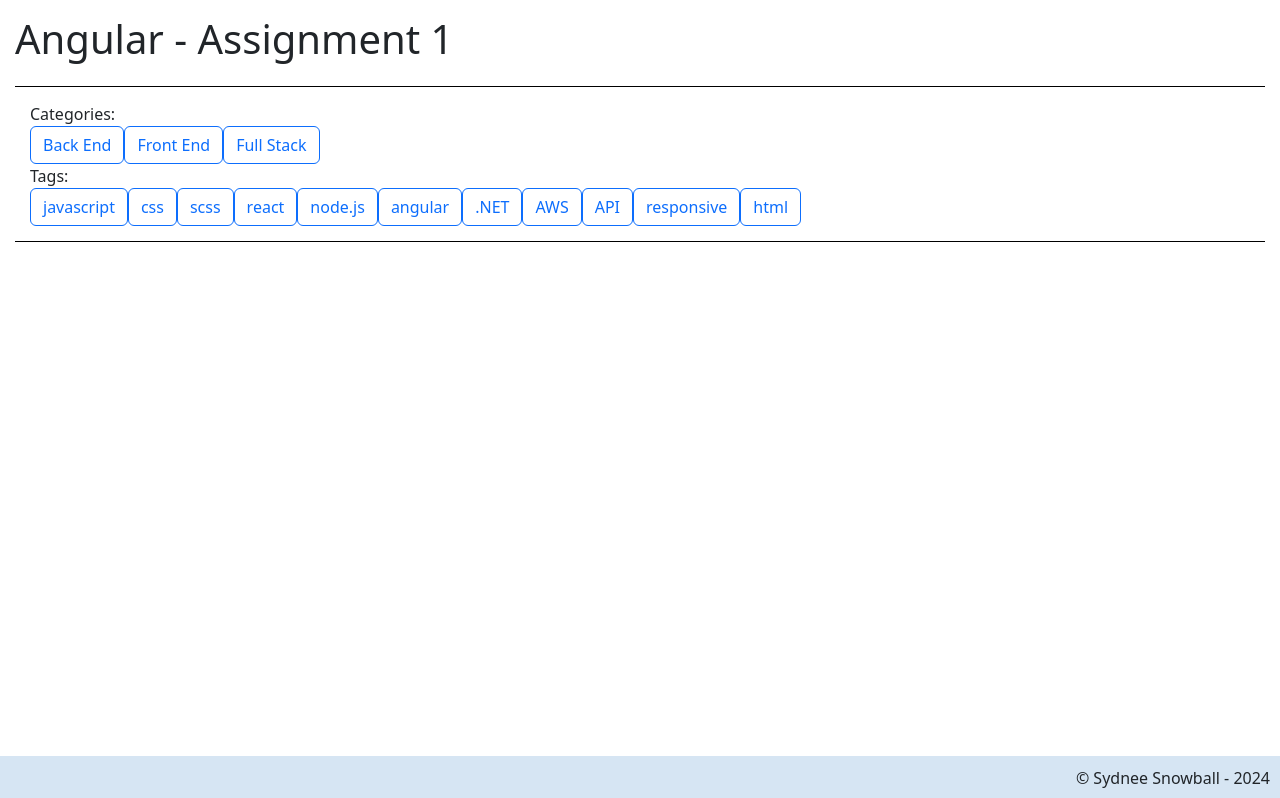
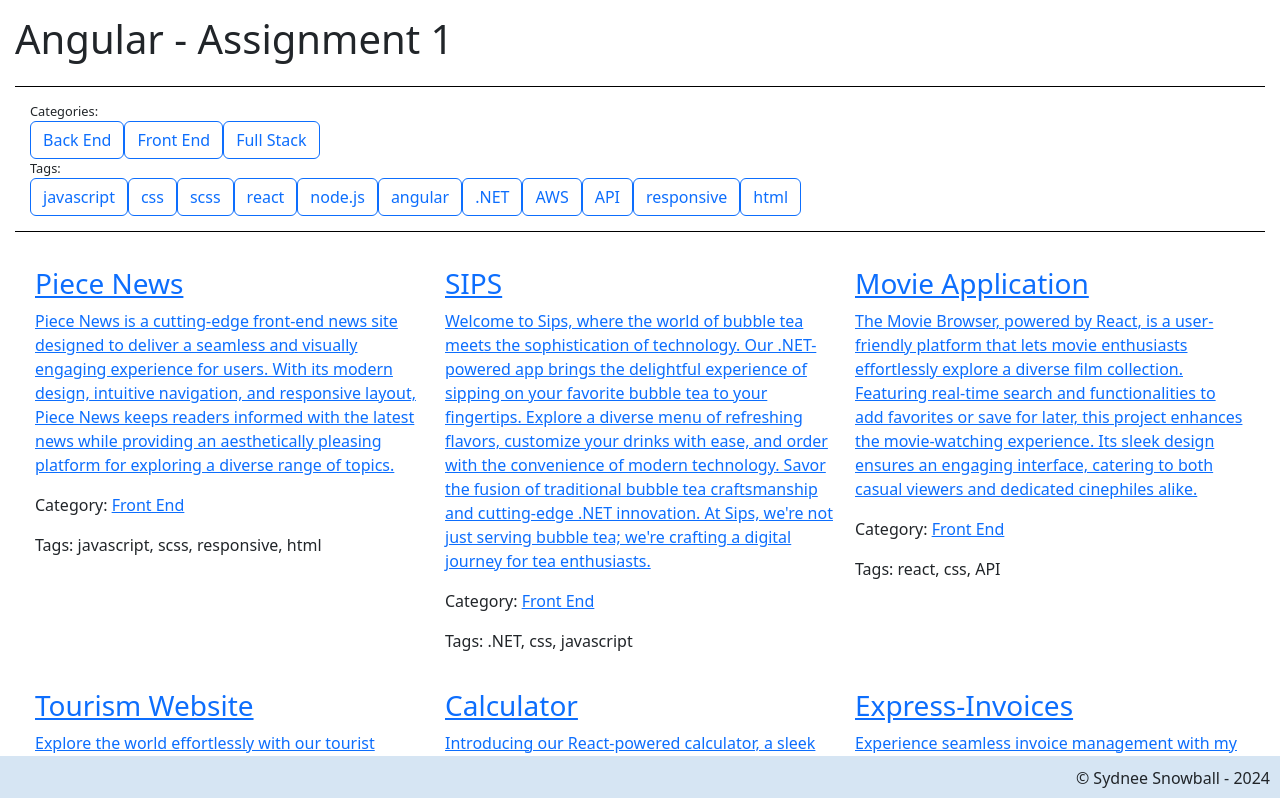
Before and after one commit to sydsnow/Angular-Project, an Angular app: page /projects in a window 1280 px wide. Before the commit this address led to /. Shown: the top 798 px of the page. Built offline with nearby package versions, Linux system fonts and the light colour scheme.

Commit message:
filters not working

```diff
--- a/src/app/app.component.html
+++ b/src/app/app.component.html
@@ -26,14 +26,24 @@
           </div>
         </div>
       </section>
-      <section class="projects-container">
+      <router-outlet></router-outlet>
+      <!-- <section class="projects-container" *ngIf="!selectedProject">
         <app-project
           [categoryFilter]="categoryFilter"
           (newCategoryFilterEvent)="setCategoryFilter($event)"
           [tagFilter]="tagFilter"
           (newTagFilterEvent)="setTagFilter($event)"
+          (newSelectedProjectEvent)="setSelectedProject($event)"
         ></app-project>
       </section>
+      <section class="project-detail-container" *ngIf="selectedProject">
+        <button (click)="clearSelectedProject()">
+          Back to list
+        </button>
+        <app-project-detail
+          [project]="selectedProject"
+        ></app-project-detail>
+      </section> -->
     </main>
     <footer>&copy; {{ author }} - {{ date.getFullYear() }}</footer>
   </div>
--- a/src/app/app.component.scss
+++ b/src/app/app.component.scss
@@ -5,7 +5,7 @@ main {
     padding: 15px;
 }
 
-#categories, #tags {
+.categories, .tags {
     font-size: 0.8em;
 }
 
@@ -68,14 +68,14 @@ header {
 #clear-button {
     margin-top: 10px;
 }
-@media (min-width: 1024px) {
-    .projects-container {
-        display: grid;
-        grid-template-columns: 1fr 1fr;
-    }
-}
-@media (min-width: 1280px) {
-    .projects-container {
-        grid-template-columns: 1fr 1fr 1fr;
-    }
-}
+// @media (min-width: 1024px) {
+//     .projects-container {
+//         display: grid;
+//         grid-template-columns: 1fr 1fr;
+//     }
+// }
+// @media (min-width: 1280px) {
+//     .projects-container {
+//         grid-template-columns: 1fr 1fr 1fr;
+//     }
+// }
--- a/src/app/app.component.ts
+++ b/src/app/app.component.ts
@@ -9,6 +9,7 @@ import { Tag } from './models/tag';
 import { CategoryComponent } from './components/category/category.component';
 import { TagComponent } from './components/tag/tag.component';
 import { ProjectComponent } from './components/project/project.component';
+import { ProjectDetailComponent } from './components/project-detail/project-detail.component';
 
 @Component({
   selector: 'app-root',
@@ -18,7 +19,8 @@ import { ProjectComponent } from './components/project/project.component';
     CommonModule,
     CategoryComponent,
     TagComponent,
-    ProjectComponent
+    ProjectComponent,
+    ProjectDetailComponent
   ],
   templateUrl: './app.component.html',
   styleUrls: ['./app.component.scss']
@@ -29,13 +31,8 @@ export class AppComponent {
   date = new Date();
   author = "Sydnee Snowball";
 
-  //categories: Category[] | undefined;
-  //projects: Project[] | undefined;
-  //tags: Tag[] | undefined;
-
   categoryFilter: Category | undefined;
   tagFilter: Tag | undefined;
-  //filteredProjects: Project[] | undefined;
 
   setCategoryFilter(category: Category) {
     this.categoryFilter = category;
@@ -50,30 +47,12 @@ export class AppComponent {
     this.tagFilter = undefined;
   }
 
-  // setCategoryFilter(category: Category): void {
-  //   if (this.categoryFilter === category) {
-  //     this.categoryFilter = undefined;
-  //   } else {
-  //     this.categoryFilter = category;
-  //   }
-  //   this.applyFilters();
-  // }
+  selectedProject?: Project;
 
-  // isCategoryFilterActive(category: Category): boolean {
-  //   return this.categoryFilter === category;
-  // }
-
-  // clearFilters(): void {
-  //   this.categoryFilter = undefined;
-  //   this.applyFilters();
-  // }
-
-  // applyFilters(): void {
-  //   // Apply filters to projects based on the category filter
-  //   this.filteredProjects = this.projects?.filter(project => {
-  //     const categoryFilterMatch = !this.categoryFilter || project.category?.id === this.categoryFilter.id;
-  //     return categoryFilterMatch;
-  //   });
-  //}
-
+  setSelectedProject (project: Project) {
+    this.selectedProject = project;
+  }
+  clearSelectedProject() {
+    this.selectedProject = undefined;
+  }
 }
--- a/src/app/app.routes.ts
+++ b/src/app/app.routes.ts
@@ -1,3 +1,9 @@
 import { Routes } from '@angular/router';
+import { ProjectComponent } from './components/project/project.component';
+import { ProjectDetailComponent } from './components/project-detail/project-detail.component';
 
-export const routes: Routes = [];
+export const routes: Routes = [
+    { path: 'projects', component: ProjectComponent, pathMatch: 'full' },
+    { path: 'projects/:id', component: ProjectDetailComponent },
+    { path: 'projects/categories/:slug', component: ProjectComponent }
+];
--- a/src/app/data/projects.ts
+++ b/src/app/data/projects.ts
@@ -6,7 +6,7 @@ export const PROJECTS: Project[] = [
     "title": "Piece News",
     "slug": "piece-news",
     "excerpt": "Piece News is a cutting-edge front-end news site designed to deliver a seamless and visually engaging experience for users. With its modern design, intuitive navigation, and responsive layout, Piece News keeps readers informed with the latest news while providing an aesthetically pleasing platform for exploring a diverse range of topics.",
-    "body": "<p>Welcome to Piece News, a dynamic front-end news site that redefines the way users interact with current events. Our platform boasts a sophisticated design, offering a visually compelling and user-friendly experience. Piece News is committed to providing an immersive and informative journey through the latest news stories. With its intuitive navigation, responsive layout, and diverse range of topics, readers can explore and engage with news content like never before. Stay connected, stay informed – Piece News is your gateway to a modern and enriched news-reading experience.</p>",
+    "body": "Welcome to Piece News, a dynamic front-end news site that redefines the way users interact with current events. Our platform boasts a sophisticated design, offering a visually compelling and user-friendly experience. Piece News is committed to providing an immersive and informative journey through the latest news stories. With its intuitive navigation, responsive layout, and diverse range of topics, readers can explore and engage with news content like never before. Stay connected, stay informed – Piece News is your gateway to a modern and enriched news-reading experience.",
     "url": null,
     "published_date": null,
     "image": null,
@@ -27,7 +27,7 @@ export const PROJECTS: Project[] = [
     "title": "SIPS",
     "slug": "sips",
     "excerpt": "Welcome to Sips, where the world of bubble tea meets the sophistication of technology. Our .NET-powered app brings the delightful experience of sipping on your favorite bubble tea to your fingertips. Explore a diverse menu of refreshing flavors, customize your drinks with ease, and order with the convenience of modern technology. Savor the fusion of traditional bubble tea craftsmanship and cutting-edge .NET innovation. At Sips, we're not just serving bubble tea; we're crafting a digital journey for tea enthusiasts.",
-    "body": "<p>Step into the world of Sips, where the ancient art of brewing tea intertwines with the precision of modern technology. Our .NET app redefines your bubble tea experience, offering a seamless blend of flavors and innovation. Navigate our menu effortlessly, personalize your drinks to perfection, and enjoy the convenience of placing your order through our intuitive app. With Sips, every sip tells a story, merging the rich tradition of bubble tea with the efficiency of .NET sophistication. Indulge in the future of tea enjoyment at Sips.</p>",
+    "body": "Step into the world of Sips, where the ancient art of brewing tea intertwines with the precision of modern technology. Our .NET app redefines your bubble tea experience, offering a seamless blend of flavors and innovation. Navigate our menu effortlessly, personalize your drinks to perfection, and enjoy the convenience of placing your order through our intuitive app. With Sips, every sip tells a story, merging the rich tradition of bubble tea with the efficiency of .NET sophistication. Indulge in the future of tea enjoyment at Sips.",
     "url": null,
     "published_date": null,
     "image": null,
@@ -47,7 +47,7 @@ export const PROJECTS: Project[] = [
     "title": "Movie Application",
     "slug": "movie-application",
     "excerpt": "The Movie Browser, powered by React, is a user-friendly platform that lets movie enthusiasts effortlessly explore a diverse film collection. Featuring real-time search and functionalities to add favorites or save for later, this project enhances the movie-watching experience. Its sleek design ensures an engaging interface, catering to both casual viewers and dedicated cinephiles alike.",
-    "body": "<p>The Movie Browser project is an innovative web application built with React, designed to provide users with a seamless and engaging experience while exploring the world of movies. Leveraging the power of React's component-based architecture, the project offers a dynamic and responsive user interface. Users can effortlessly browse through a vast collection of movies, search for specific titles, and access detailed information about each film. The project incorporates state-of-the-art design principles, ensuring an intuitive and visually appealing interface. With features such as real-time search functionality, interactive movie previews, and personalized user profiles, the Movie Browser project redefines the way users interact with and discover their favorite films. Whether you're a casual moviegoer or a cinephile, this React-based movie browser promises a user-friendly and immersive cinematic exploration.</p>",
+    "body": "The Movie Browser project is an innovative web application built with React, designed to provide users with a seamless and engaging experience while exploring the world of movies. Leveraging the power of React's component-based architecture, the project offers a dynamic and responsive user interface. Users can effortlessly browse through a vast collection of movies, search for specific titles, and access detailed information about each film. The project incorporates state-of-the-art design principles, ensuring an intuitive and visually appealing interface. With features such as real-time search functionality, interactive movie previews, and personalized user profiles, the Movie Browser project redefines the way users interact with and discover their favorite films. Whether you're a casual moviegoer or a cinephile, this React-based movie browser promises a user-friendly and immersive cinematic exploration.",
     "url": null,
     "published_date": null,
     "image": null,
@@ -65,7 +65,7 @@ export const PROJECTS: Project[] = [
     "title": "Tourism Website",
     "slug": "tourism-website",
     "excerpt": "Explore the world effortlessly with our tourist website, meticulously built on HTML and CSS for a visually stunning and responsive experience. From sandy beaches to historic landmarks, the site adapts seamlessly across devices, offering a user-friendly platform to plan your next adventure with style and accessibility.",
-    "body": "<p>Embark on a visually captivating journey with our tourist website, expertly crafted on HTML and CSS. Responsive and user-friendly, it provides an immersive experience, allowing you to plan your next adventure effortlessly from any device.</p>",
+    "body": "Embark on a visually captivating journey with our tourist website, expertly crafted on HTML and CSS. Responsive and user-friendly, it provides an immersive experience, allowing you to plan your next adventure effortlessly from any device.",
     "url": null,
     "published_date": null,
     "image": null,
@@ -83,7 +83,7 @@ export const PROJECTS: Project[] = [
     "title": "Calculator",
     "slug": "calulator",
     "excerpt": "Introducing our React-powered calculator, a sleek and efficient tool designed to simplify your mathematical tasks. Built with React's component-based architecture, the calculator offers a seamless user interface, allowing for quick and accurate calculations. The real-time responsiveness ensures a smooth experience, and the modular design enhances usability. Whether you're a student, professional, or just need to crunch numbers, our React calculator combines functionality with an intuitive interface to make math a breeze.",
-    "body": "<p>Revolutionize your calculations with our React-based calculator, engineered for both precision and user-friendliness. Leveraging React's capabilities, our calculator boasts a dynamic interface that adapts to your inputs in real-time. The modular design not only enhances the visual appeal but also makes it a versatile tool for various mathematical operations. From basic arithmetic to complex equations, our React calculator provides a seamless and enjoyable user experience, bringing efficiency to your everyday calculations.</p>",
+    "body": "Revolutionize your calculations with our React-based calculator, engineered for both precision and user-friendliness. Leveraging React's capabilities, our calculator boasts a dynamic interface that adapts to your inputs in real-time. The modular design not only enhances the visual appeal but also makes it a versatile tool for various mathematical operations. From basic arithmetic to complex equations, our React calculator provides a seamless and enjoyable user experience, bringing efficiency to your everyday calculations.",
     "url": null,
     "published_date": null,
     "image": null,
@@ -103,7 +103,7 @@ export const PROJECTS: Project[] = [
     "title": "Express-Invoices",
     "slug": "express-invoices",
     "excerpt": "Experience seamless invoice management with my Node.js app, offering full CRUD functionality for effortless control over your financial transactions. With built-in authentication and authorization, rest easy knowing that your sensitive data is secure, while enjoying the simplicity of navigating through your invoices. Elevate your financial workflow with the power of Node.js innovation at your fingertips.",
-    "body": "<p>Est et quia ipsam odio voluptatem fuga ducimus. Non illo vitae sed commodi ut. Tempora commodi tenetur velit incidunt ullam.</p></p>Id cum saepe asperiores voluptas quidem quos. Ipsum facilis illum voluptate asperiores.</p></p>Mollitia reprehenderit autem molestias. Sed quia officia velit non sunt. Esse delectus consequatur minus laboriosam laudantium alias. Qui commodi est assumenda accusamus.</p>",
+    "body": "Est et quia ipsam odio voluptatem fuga ducimus. Non illo vitae sed commodi ut. Tempora commodi tenetur velit incidunt ullam.</p></p>Id cum saepe asperiores voluptas quidem quos. Ipsum facilis illum voluptate asperiores.</p></p>Mollitia reprehenderit autem molestias. Sed quia officia velit non sunt. Esse delectus consequatur minus laboriosam laudantium alias. Qui commodi est assumenda accusamus.",
     "url": null,
     "published_date": null,
     "image": null,
@@ -122,7 +122,7 @@ export const PROJECTS: Project[] = [
     "title": "GuessQuest",
     "slug": "guessquest",
     "excerpt": "Embark on a high-low guessing game, where intuition and luck collide in predicting if the next number is higher or lower. Experience the suspense of this classic challenge in a simple yet thrilling numerical adventure.",
-    "body": "<p>Welcome to GuessQuest! Your goal: discover the secret number in your chosen difficulty level. Receive feedback, refine your guesses, and earn points - 5 for less than 10 turns, 3 for less than 20 turns, and 1 for more than 20 turns. Keep playing until you crack the code. Best of luck!</p>",
+    "body": ">Welcome to GuessQuest! Your goal: discover the secret number in your chosen difficulty level. Receive feedback, refine your guesses, and earn points - 5 for less than 10 turns, 3 for less than 20 turns, and 1 for more than 20 turns. Keep playing until you crack the code. Best of luck!",
     "url": null,
     "published_date": null,
     "image": null,
--- a/src/app/services/project/project.service.ts
+++ b/src/app/services/project/project.service.ts
@@ -1,4 +1,5 @@
 import { Injectable } from '@angular/core';
+import { Observable, of } from 'rxjs';
 import { PROJECTS } from '../../data/projects';
 import { Project } from '../../models/project';
 
@@ -7,7 +8,17 @@ import { Project } from '../../models/project';
 })
 export class ProjectService {
   constructor() { }
-  getProjects(): Project[] {
-    return PROJECTS;
+  getProjects(): Observable<Project[]> {
+    const projects = of(PROJECTS);
+    return projects;
+  }
+  getProject(id: number): Observable<Project> {
+    const project = of(PROJECTS.find((project) => project.id === id)!);
+    return project;
+  }
+  getProjectsByCategory(slug: string): Observable<Project[]> {
+    const projects = PROJECTS.filter((project) => project.category?.slug === slug)!;
+    console.log(projects);
+    return of(projects);
   }
 }
```
